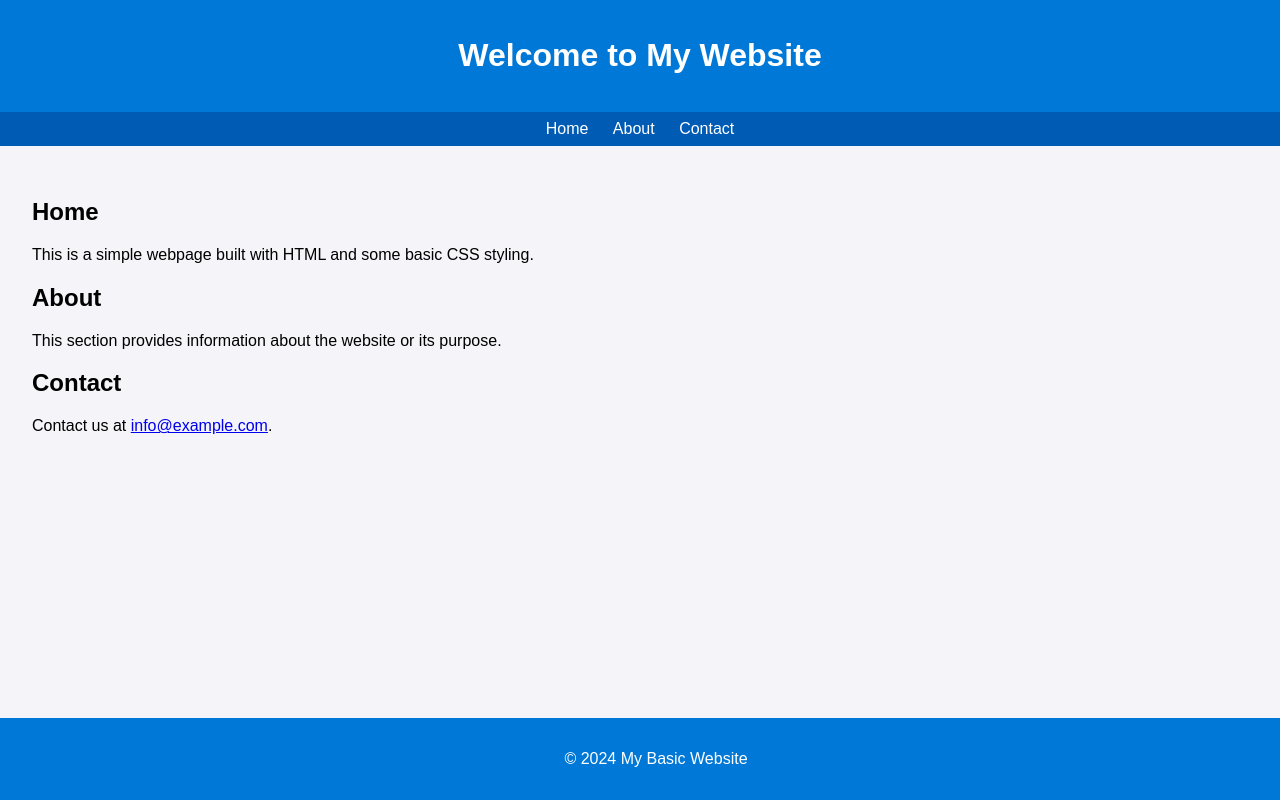
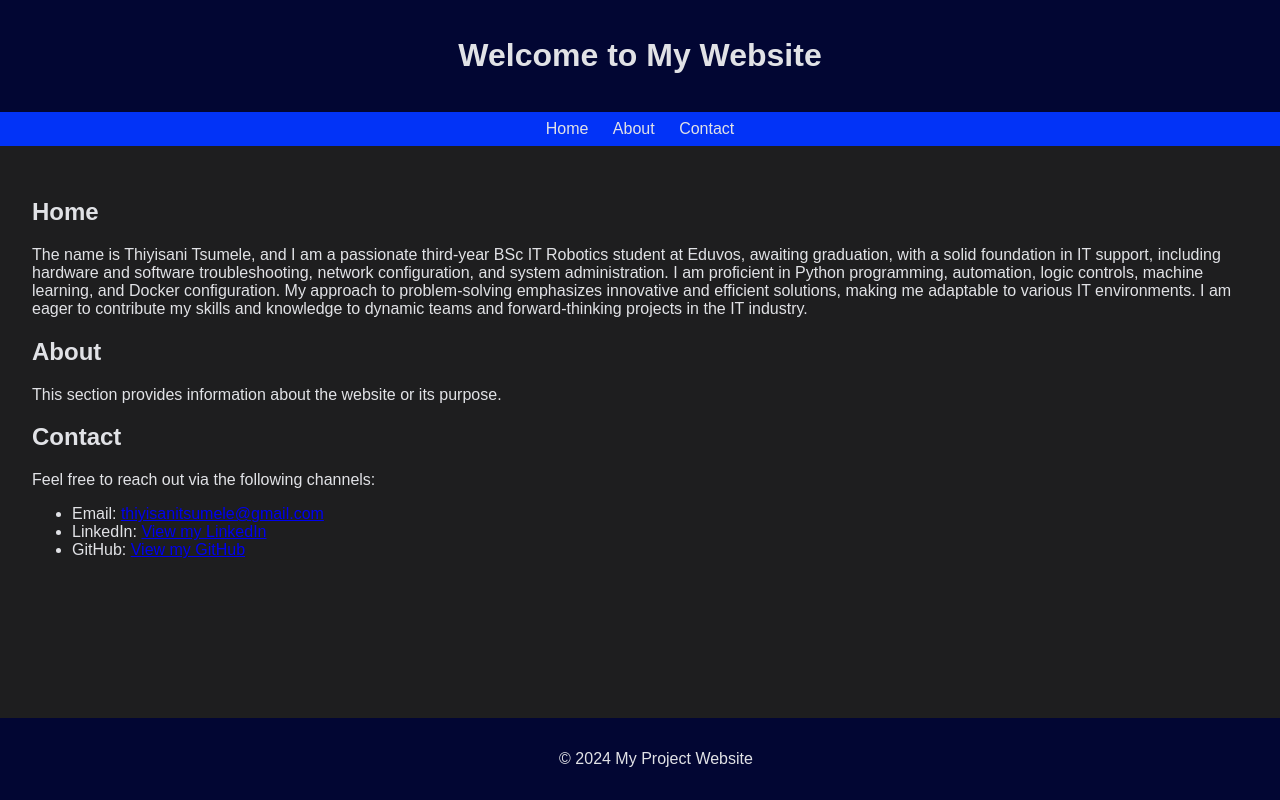
Before and after one commit to Tsakhani/mywebsite, a plain HTML site: page index.html in a window 1280 px wide. Drawn offline with Linux system fonts and the light colour scheme.

Commit message:
Add files via upload

```diff
--- a/index.html
+++ b/index.html
@@ -3,28 +3,27 @@
 <head>
     <meta charset="UTF-8">
     <meta name="viewport" content="width=device-width, initial-scale=1.0">
-    <title>My Basic Website</title>
+    <title>My Blog Website</title>
     <style>
         body {
             font-family: Arial, sans-serif;
             margin: 0;
             padding: 0;
-            background-color: #f4f4f9;
+            background-color: #1e1e1f;
+            color: #e1e2e6; /* Universal text color */
         }
         header {
-            background-color: #0078d7;
-            color: white;
+            background-color: #020633;
             padding: 1rem;
             text-align: center;
         }
         nav {
-            background-color: #005bb5;
-            color: white;
+            background-color: #0233f7;
             padding: 0.5rem;
             text-align: center;
         }
         nav a {
-            color: white;
+            color: #e1e2e6;
             margin: 0 10px;
             text-decoration: none;
         }
@@ -35,8 +34,7 @@
             padding: 2rem;
         }
         footer {
-            background-color: #0078d7;
-            color: white;
+            background-color: #020633;
             text-align: center;
             padding: 1rem;
             position: fixed;
@@ -56,14 +54,23 @@
     </nav>
     <main>
         <h2>Home</h2>
-        <p>This is a simple webpage built with HTML and some basic CSS styling.</p>
+        <p>The name is Thiyisani Tsumele, and I am a passionate third-year BSc IT Robotics student at Eduvos, awaiting graduation, with a solid foundation in IT support,
+            including hardware and software troubleshooting, network configuration, and system administration.
+            I am proficient in Python programming, automation, logic controls, machine learning, and Docker configuration.
+            My approach to problem-solving emphasizes innovative and efficient solutions, making me adaptable to various IT environments.
+            I am eager to contribute my skills and knowledge to dynamic teams and forward-thinking projects in the IT industry.</p>
         <h2 id="about">About</h2>
         <p>This section provides information about the website or its purpose.</p>
         <h2 id="contact">Contact</h2>
-        <p>Contact us at <a href="mailto:info@example.com">info@example.com</a>.</p>
+        <p>Feel free to reach out via the following channels:</p>
+        <ul class="contact-info">
+            <li>Email: <a href="mailto:thiyisanitsumele@gmail.com">thiyisanitsumele@gmail.com</a></li>
+            <li>LinkedIn: <a href="www.linkedin.com/in/thiyisani-tsumele-672989227" target="_blank">View my LinkedIn</a></li>
+            <li>GitHub: <a href="https://github.com/Tsakhani" target="_blank">View my GitHub</a></li>
+        </ul>
     </main>
     <footer>
-        <p>&copy; 2024 My Basic Website</p>
+        <p>&copy; 2024 My Project Website</p>
     </footer>
 </body>
 </html>
```
